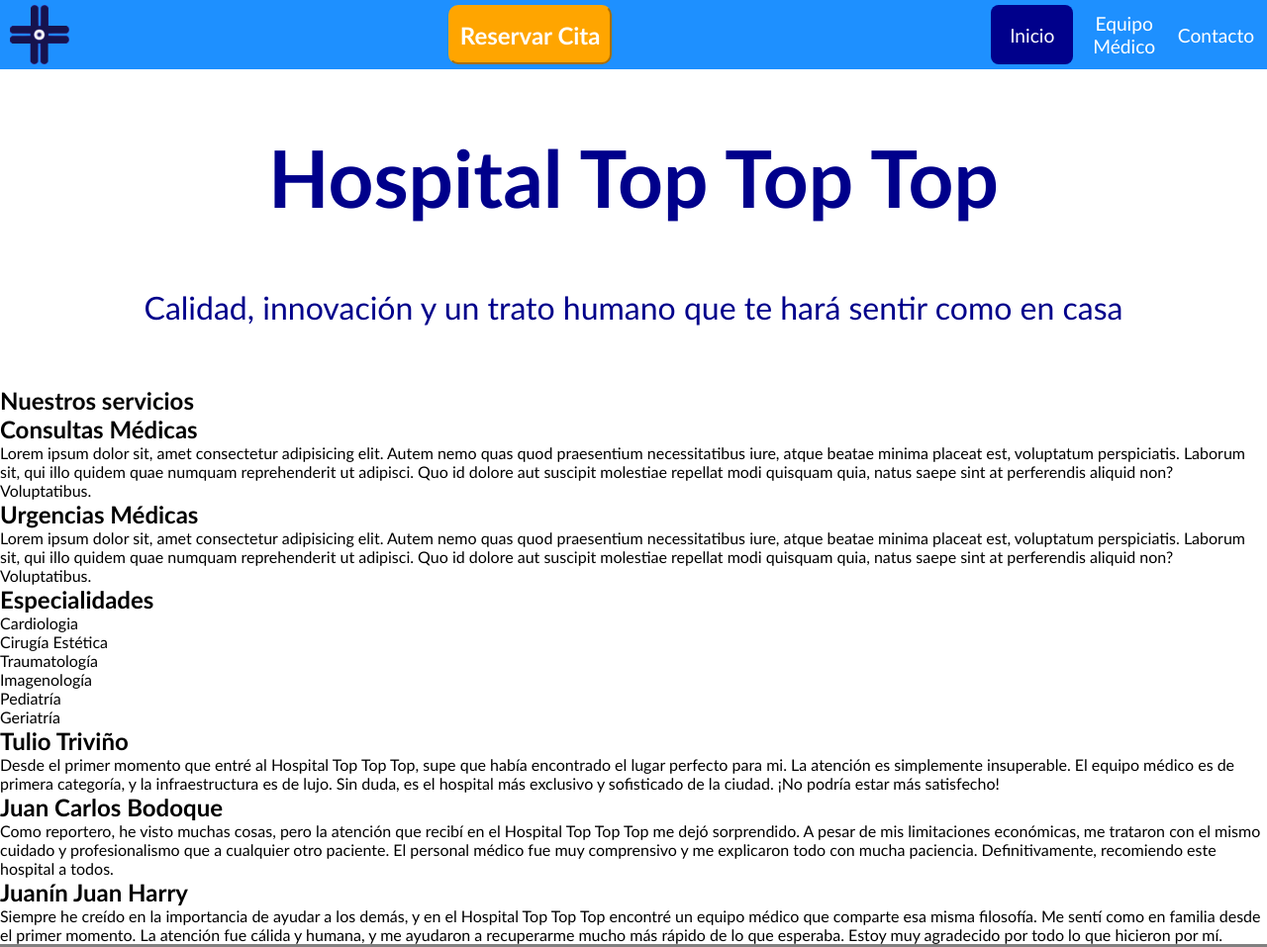
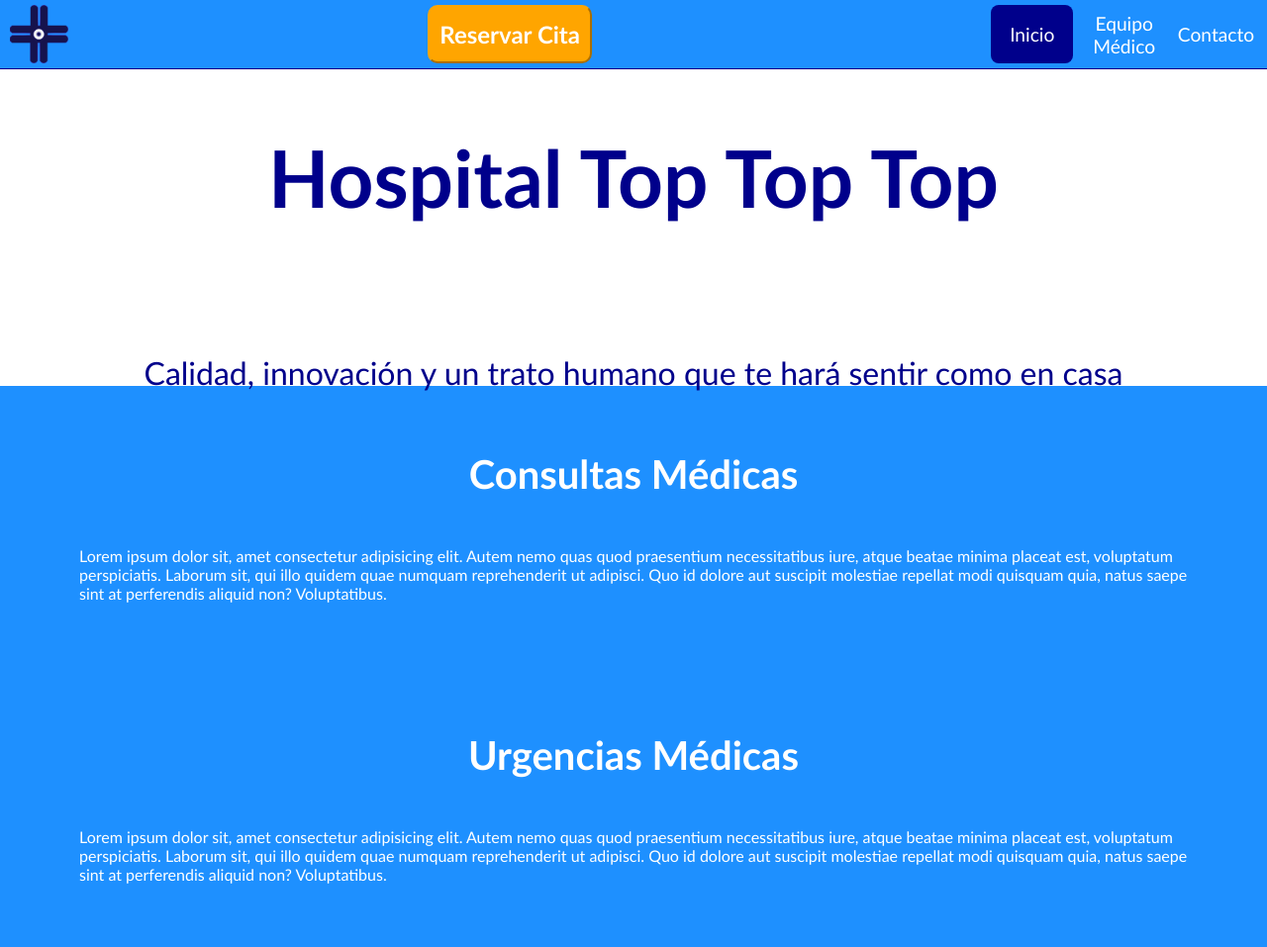
Before and after one commit to mr-pineda/Evaluacion_M2-Ejercicio_Practico_1, a plain HTML site: page index.html in a window 1280 px wide. Shown: the top 957 px of the page at 99% size. Drawn offline with Linux system fonts and the light colour scheme.

Commit message:
feat: Added styles to Services section

```diff
--- a/css/styles.css
+++ b/css/styles.css
@@ -1,21 +1,28 @@
 * {
-  margin: 0;
-  padding: 0;
+  /* margin: 0;
+  padding: 0; */
   box-sizing: border-box;
   text-decoration: none;
   list-style: none;
   font-family: 'Gill Sans', 'Gill Sans MT', Calibri, 'Trebuchet MS', sans-serif;
+}
+body{
+  padding: 0;
+  margin: 0;
 }
 
 /* Header Styles */
 header {
   display: flex;
   position: sticky;
+  margin: 0;
+  padding: 0;
   top: 0;
   width: 100%;
   height: 70px;
   justify-content: space-between;
   background-color: dodgerblue;
+  border-bottom: 1px solid darkblue;
 }
 header img {
   margin: 5px 0px 5px 10px;
@@ -35,6 +42,7 @@ header img {
 header ul {
   display: flex;
   height: 100%;
+  margin: 0;
 }
 header ul li {
   display: flex;
@@ -84,6 +92,7 @@ footer h3 {
   margin-bottom: 0.5rem;
 }
 
+/* Showcase */
 #showcase {
   width: 100%;
   height: 40vh;
@@ -93,13 +102,42 @@ footer h3 {
   align-items: center;
   color: darkblue;
 }
-
 #showcase h1 {
   font-size: 5rem;
 }
-
 #showcase p {
   font-size: 2rem;
   text-align: center;
   margin: 4rem 3rem 0px 3rem;
 }
+
+/* Services */
+#services{
+ background-color: dodgerblue;
+ color: white;
+ padding: 2rem 5rem 1px 5rem;
+}
+.service{
+  margin-bottom: 5rem;
+  display: flex;
+  flex-direction: column;
+  justify-content: center;
+  align-items: center;
+}
+
+.service h1{
+  text-align: center;
+  font-size: 2.5rem;
+}
+
+.service ul{
+ font-size: larger;
+ line-height: 2rem;
+ display: flex;
+ flex-direction: column;
+ justify-content: center;
+ align-items: center;
+}
+.service ul li{
+  font-size: x-large;
+}
--- a/index.html
+++ b/index.html
@@ -25,7 +25,6 @@
       </p>
     </section>
     <section id="services">
-      <h1>Nuestros servicios</h1>
       <div class="service">
         <h1>Consultas Médicas</h1>
         <p>
@@ -75,10 +74,10 @@
         <h2 class="p_name">Juan Carlos Bodoque</h2>
         <p class="testimonial">
           Como reportero, he visto muchas cosas, pero la atención que recibí en
-          el Hospital Top Top Top me dejó sorprendido. A pesar de mis
-          limitaciones económicas, me trataron con el mismo cuidado y
+          el Hospital Top Top Top me dejó sorprendido. A pesar de las
+          limitaciones económicas que uno pueda tener, te tratan con el mismo cuidado y
           profesionalismo que a cualquier otro paciente. El personal médico fue
-          muy comprensivo y me explicaron todo con mucha paciencia.
+          muy comprensivo y explican todo con mucha paciencia.
           Definitivamente, recomiendo este hospital a todos.
         </p>
       </article>
```
